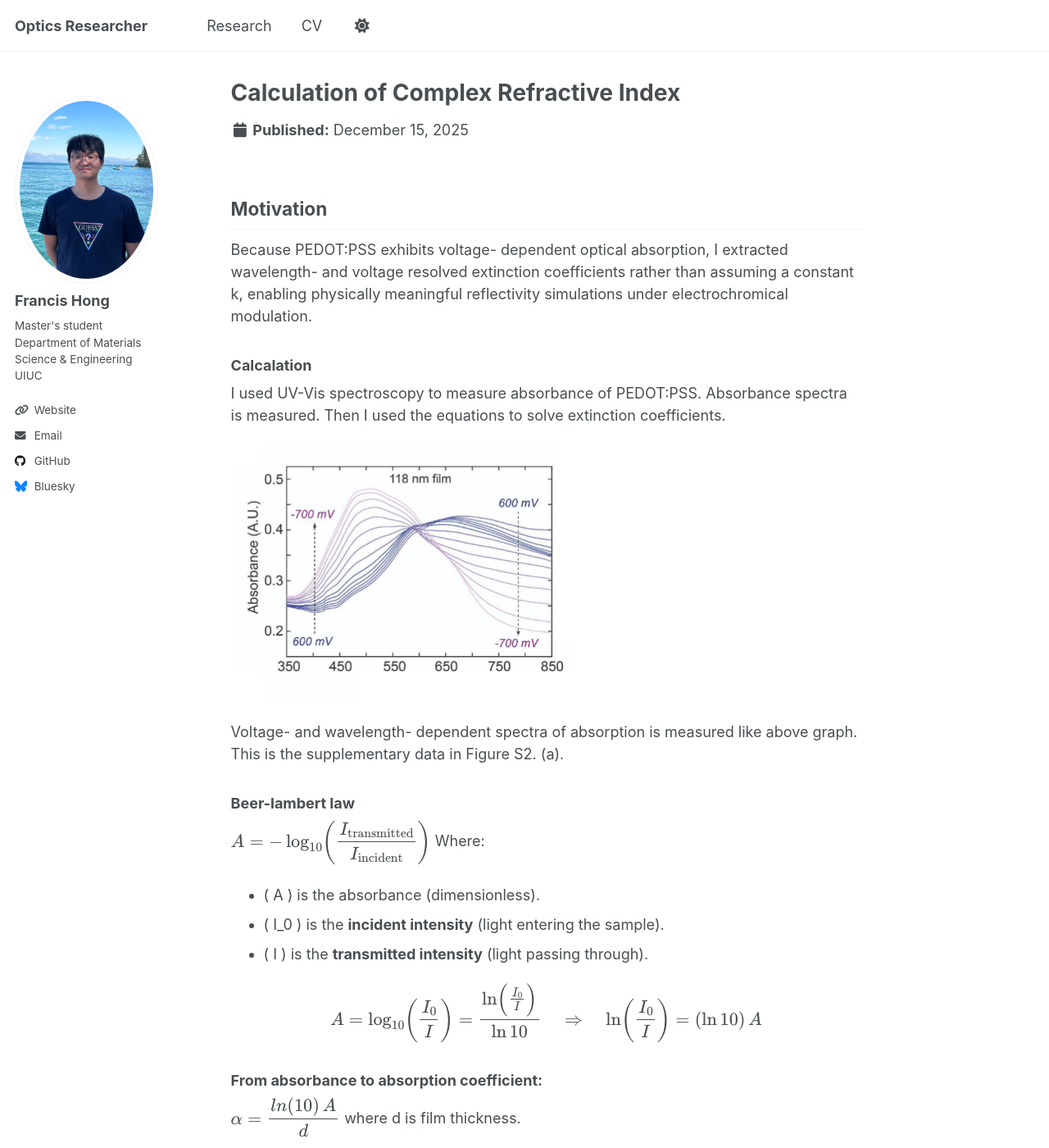
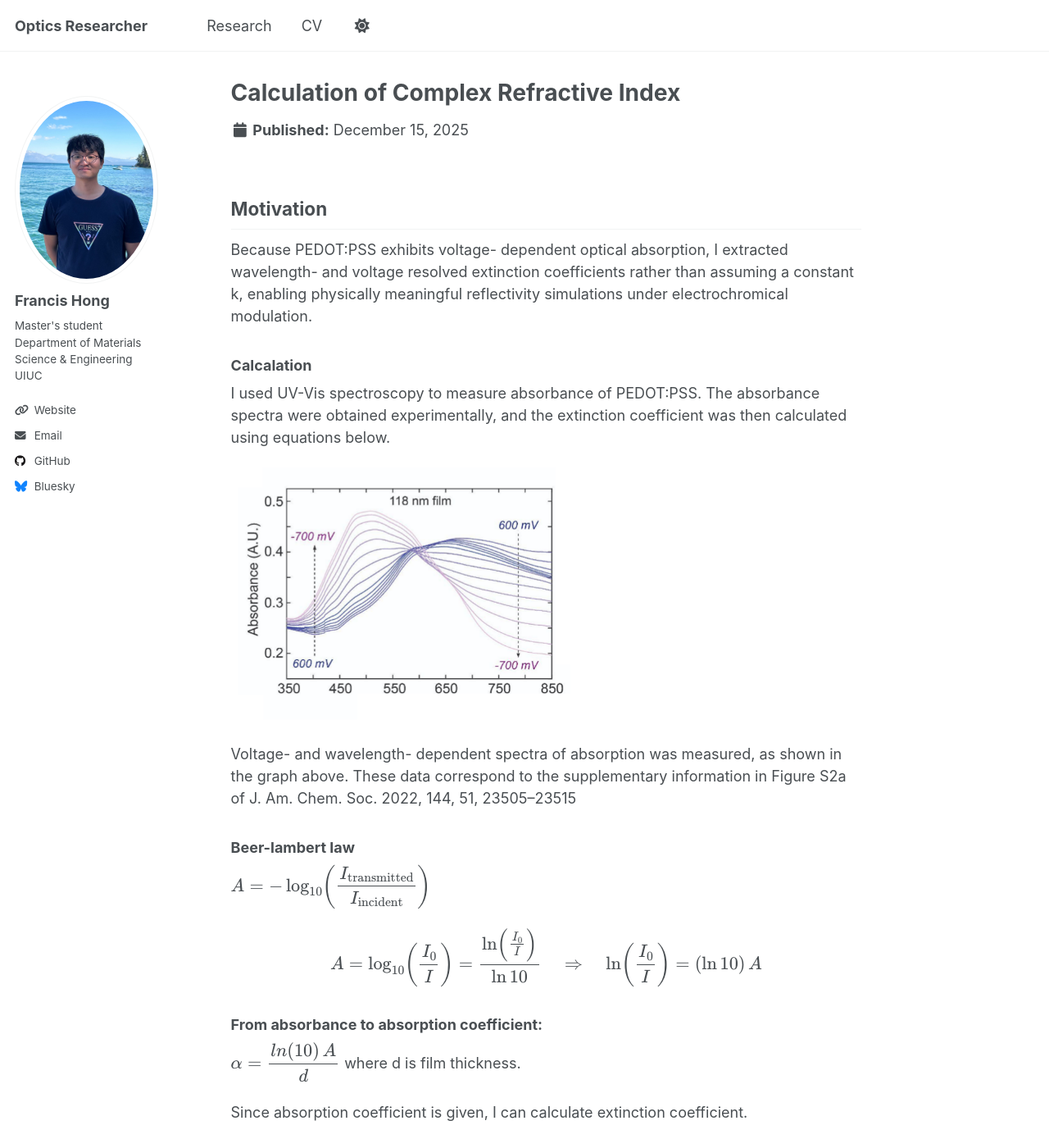
Before and after one commit to Fhong10/flhong03.github-io, a Jekyll site: the page built from _publications/absorbance-study.md, in a window 1280 px wide and 1400 px high. Shown: the whole window at 82% size. Built offline with Jekyll 4.4.1, drawn with Linux system fonts in a browser that asks for light colours; a script that is not in the unit is left out.

Commit message:
Update absorbance-study.md

```diff
--- a/_publications/absorbance-study.md
+++ b/_publications/absorbance-study.md
@@ -2,7 +2,7 @@
 title: "Calculation of Complex Refractive Index"
 collection: publications
 permalink: /research/project-2/
-excerpt: "Detailed study of material absorbance properties across the visible spectrum."
+excerpt: "Extraction of voltage- and wavelength- dependent optcial constants from UV-VIS absorbance for multilayer reflectivity modeling"
 mathjax: true
 ---
 
@@ -10,22 +10,18 @@ mathjax: true
 Because PEDOT:PSS exhibits voltage- dependent optical absorption, I extracted wavelength- and voltage resolved extinction coefficients rather than assuming a constant k, enabling physically meaningful reflectivity simulations under electrochromical modulation.
 
 ### Calcalation
-I used UV-Vis spectroscopy to measure absorbance of PEDOT:PSS. Absorbance spectra is measured. Then I used the equations to solve extinction coefficients.
+I used UV-Vis spectroscopy to measure absorbance of PEDOT:PSS. The absorbance spectra were obtained experimentally, and the extinction coefficient was then calculated using equations below.
 
 <img src="{{ '/images/Absorbance2.png' | relative_url }}"
      alt="Simulation"
      style="max-width: 420px; width: 100%; height: auto; display: block; margin: 0 0 12px 0;">
 
-Voltage- and wavelength- dependent spectra of absorption is measured like above graph. This is the supplementary data in Figure S2. (a).
+Voltage- and wavelength- dependent spectra of absorption was measured, as shown in the graph above. These data correspond to the supplementary information in Figure S2a of J. Am. Chem. Soc. 2022, 144, 51, 23505–23515
 
 ### Beer-lambert law
 $$
 A = -\log_{10}\!\left(\dfrac{I_{\text{transmitted}}}{I_{\text{incident}}}\right)
 $$
-Where:
-* \( A \) is the absorbance (dimensionless).
-* \( I_0 \) is the **incident intensity** (light entering the sample).
-* \( I \) is the **transmitted intensity** (light passing through).
 
 $$
 A = \log_{10}\!\left(\frac{I_0}{I}\right) = \frac{\ln\!\left(\frac{I_0}{I}\right)}{\ln 10} \quad\Rightarrow\quad
```
